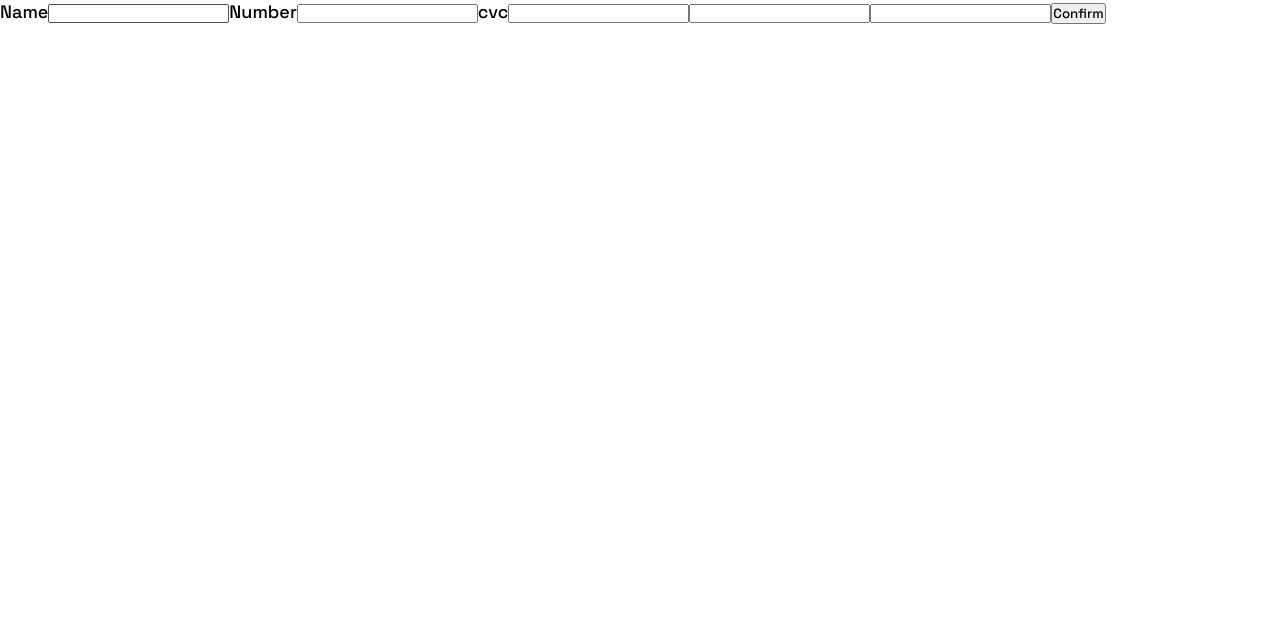
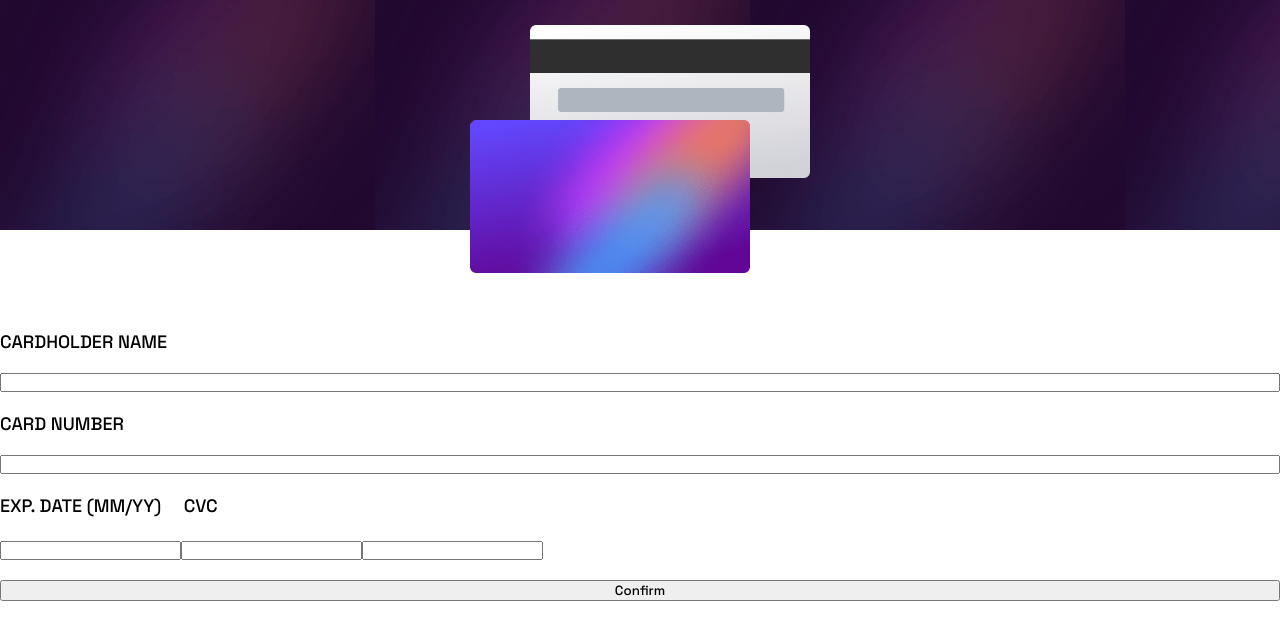
Before and after one commit to kujerocoding/interactive-card-details-form, a React (Vite) app: page / in a window 1280 px wide. Shown: the top 640 px of the page. Built offline with nearby package versions, Linux system fonts and the light colour scheme.

Commit message:
add card front and back background images and position it

```diff
--- a/src/App.css
+++ b/src/App.css
@@ -19,6 +19,47 @@ body{
     font-family: var(--FF);
 }
 
+.card--container{
+    background-image: url('./assets/images/bg-main-mobile.png');
+    min-width: 100px;
+    min-height: 230px;
+    display: flex;
+    justify-content: center;
+    align-items: center;
+}
+
+.center{
+    position: relative;
+}
+
+.card--front, .card--back{
+    width: 280px;
+    height: 155px;
+    position: absolute;
+    background-repeat: no-repeat;
+    background-size: contain;
+}
+
+.card--front{
+    background-image: url('./assets/images/bg-card-front.png');
+    bottom: -160px;
+    left: -170px;
+    z-index: 1;
+}
+
+.card--back{
+    background-image: url('./assets/images/bg-card-back.png');
+    top: -90px;
+    left: -110px;
+}
+
+form{
+    margin-top: 100px;
+    display: flex;
+    flex-direction: column;
+    gap: 20px;
+}
+
 button{
     font-family: inherit;
 }
--- a/src/CardForm.jsx
+++ b/src/CardForm.jsx
@@ -6,7 +6,6 @@ const CardForm = () => {
       <div className='card--container'>
         <div className='center'>
             <div className='card--front'>
-
             </div>
             <div className='card--back'>
             </div>
@@ -14,14 +13,16 @@ const CardForm = () => {
       </div>
       <div className='form--container'>
         <form>
-              <label htmlFor="name">Name</label>
+              <label htmlFor="name">CARDHOLDER NAME</label>
               <input id="name" type="text" />
-              <label htmlFor="name">Number</label>
+              <label htmlFor="name">CARD NUMBER</label>
               <input id="cardNumber" type="number" />
-              <label htmlFor="cvc">cvc</label>
-              <input id="month" type="number" />
-              <input id="year" type="number" />
-              <input id="cvc"type="number" />
+              <label htmlFor="cvc">EXP. DATE (MM/YY) &emsp;<span>CVC</span></label>
+                <div>
+                <input className="form--month" id="month" type="number" />
+                <input className="form--year" id="year" type="number" />
+                <input className="form--cvc" id="cvc"type="number" />
+                </div>
               <button>Confirm</button>
         </form>
       </div>
```
